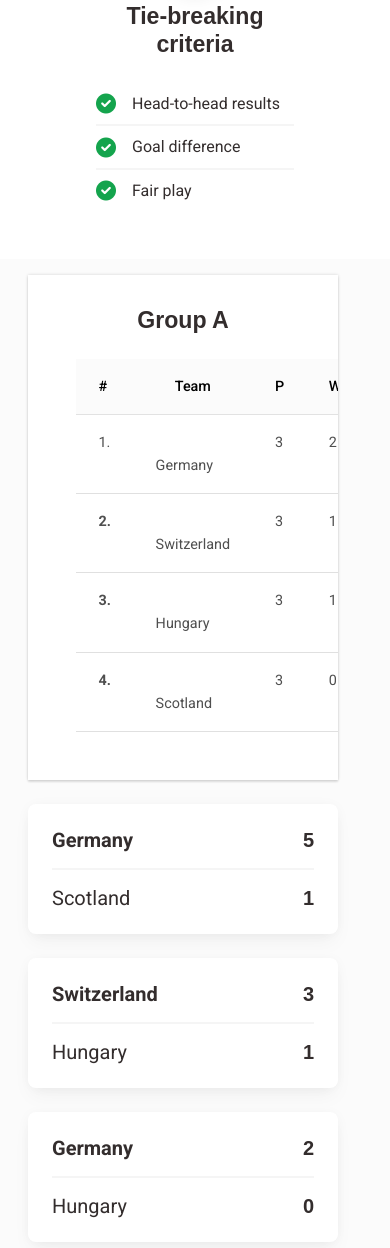
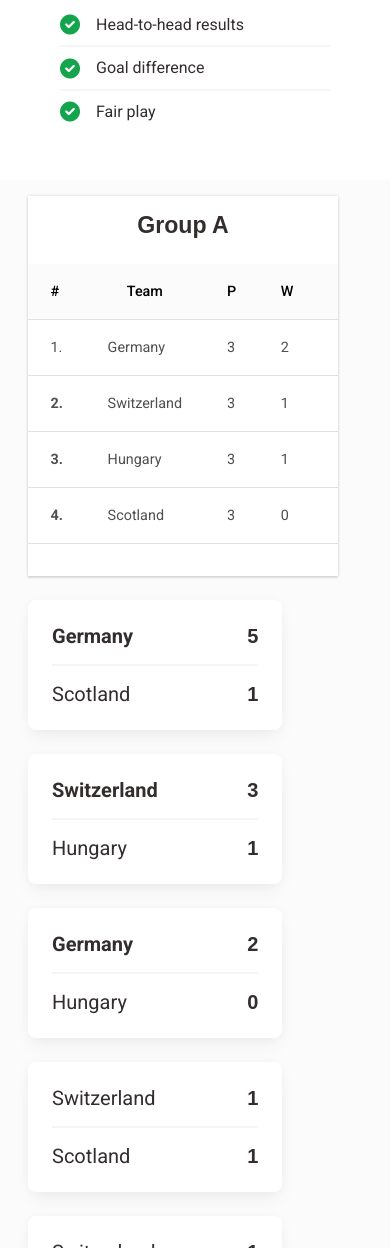
Before and after one commit to catalinbroinas/euro-2024, a website with bundled scripts: page groupStage.html in a window 390 px wide. Shown: the part 752-2000 px from the top of the page. Built offline with nearby package versions, Linux system fonts and the light colour scheme; grey boxes are pictures that could not be loaded.

Commit message:
Improve responsive design for `groupStage.html`

```diff
--- a/groupStage.html
+++ b/groupStage.html
@@ -120,7 +120,9 @@
         <!-- Info -->
         <section class="row justify-content-center pt-5 pb-4 px-5">
           <!-- First Column -->
-          <div class="col-auto text-center mx-0 mt-0 mb-xl-0 mb-4 px-5">
+          <div
+            class="col-xl-auto col-lg-6 col-md-8 col-sm-10 col-12 text-center mx-0 mt-0 mb-xl-0 mb-4 px-lg-5"
+          >
             <!-- Icon -->
             <i class="fas fa-trophy shadow-4-strong group-item-icon"></i>
 
@@ -152,7 +154,9 @@
           </div>
           <!-- First Column -->
           <!-- Second Column -->
-          <div class="col-auto text-center mx-0 mt-0 mb-xl-0 mb-4 px-5">
+          <div
+            class="col-xl-auto col-lg-6 col-md-8 col-sm-10 col-12 text-center mx-0 mt-0 mb-xl-0 mb-4 px-lg-5"
+          >
             <!-- Icon -->
             <i class="fas fa-balance-scale shadow-4-strong group-item-icon"></i>
 
@@ -197,7 +201,7 @@
           >
             <!-- First Column -->
             <div
-              class="col-ultra-5 col-xxxl-6 col-xxl-7 col-xl-9 col-lg-auto col-sm-12 mx-auto"
+              class="col-ultra-5 col-xxxl-6 col-xxl-7 col-xl-9 col-lg-auto col-12 mx-auto"
               id="group-A-table"
             >
               <div class="table-responsive shadow-2-strong table-group">
@@ -221,7 +225,11 @@
                     <tr>
                       <td><strong>1.</strong></td>
                       <td>
-                        <i class="flag flag-germany me-2" title="Germany"></i
+                        <span class="flag-country me-2">
+                          <i
+                            class="flag flag-germany"
+                            title="Germany"
+                          ></i></span
                         >Germany
                       </td>
                       <td>3</td>
@@ -236,10 +244,11 @@
                     <tr>
                       <td><strong>2.</strong></td>
                       <td>
-                        <i
-                          class="flag flag-switzerland me-2"
-                          title="Switzerland"
-                        ></i
+                        <span class="flag-country me-2">
+                          <i
+                            class="flag flag-switzerland"
+                            title="Switzerland"
+                          ></i></span
                         >Switzerland
                       </td>
                       <td>3</td>
@@ -254,7 +263,11 @@
                     <tr>
                       <td><strong>3.</strong></td>
                       <td>
-                        <i class="flag flag-hungary me-2" title="Hungary"></i
+                        <span class="flag-country me-2">
+                          <i
+                            class="flag flag-hungary"
+                            title="Hungary"
+                          ></i></span
                         >Hungary
                       </td>
                       <td>3</td>
@@ -269,7 +282,11 @@
                     <tr>
                       <td><strong>4.</strong></td>
                       <td>
-                        <i class="flag flag-scotland me-2" title="Scotland"></i
+                        <span class="flag-country me-2">
+                          <i
+                            class="flag flag-scotland me-2"
+                            title="Scotland"
+                          ></i></span
                         >Scotland
                       </td>
                       <td>3</td>
@@ -287,11 +304,11 @@
             </div>
             <!-- First Column -->
             <!-- Second Column -->
-            <div class="col-ultra-5 col-xxxl-6 col-xxl-5 col-sm-12">
+            <div class="col-xxxl-6 col-xxl-5 col-sm-12">
               <!-- Row -->
               <div class="row g-4">
                 <!-- Column 1 -->
-                <div class="col-xxl-6 col-lg-4 col-sm-10">
+                <div class="col-ultra-4 col-xxl-6 col-lg-4 col-sm-6 col-10">
                   <!-- Card -->
                   <div class="card">
                     <!-- Card Body -->
@@ -317,7 +334,7 @@
                 <!-- Column 1 -->
 
                 <!-- Column 2 -->
-                <div class="col-xxl-6 col-lg-4 col-sm-10">
+                <div class="col-ultra-4 col-xxl-6 col-lg-4 col-sm-6 col-10">
                   <!-- Card -->
                   <div class="card">
                     <!-- Card Body -->
@@ -343,7 +360,7 @@
                 <!-- Column 2 -->
 
                 <!-- Column 3 -->
-                <div class="col-xxl-6 col-lg-4 col-sm-10">
+                <div class="col-ultra-4 col-xxl-6 col-lg-4 col-sm-6 col-10">
                   <!-- Card -->
                   <div class="card">
                     <!-- Card Body -->
@@ -369,7 +386,7 @@
                 <!-- Column 3 -->
 
                 <!-- Column 4 -->
-                <div class="col-xxl-6 col-lg-4 col-sm-10">
+                <div class="col-ultra-4 col-xxl-6 col-lg-4 col-sm-6 col-10">
                   <!-- Card -->
                   <div class="card">
                     <!-- Card Body -->
@@ -395,7 +412,7 @@
                 <!-- Column 4 -->
 
                 <!-- Column 5 -->
-                <div class="col-xxl-6 col-lg-4 col-sm-10">
+                <div class="col-ultra-4 col-xxl-6 col-lg-4 col-sm-6 col-10">
                   <!-- Card -->
                   <div class="card">
                     <!-- Card Body -->
@@ -421,7 +438,7 @@
                 <!-- Column 5 -->
 
                 <!-- Column 6 -->
-                <div class="col-xxl-6 col-lg-4 col-sm-10">
+                <div class="col-ultra-4 col-xxl-6 col-lg-4 col-sm-6 col-10">
                   <!-- Card -->
                   <div class="card">
                     <!-- Card Body -->
--- a/src/js/main.js
+++ b/src/js/main.js
@@ -89,7 +89,7 @@ async function HandlePageContent() {
                 // Create column for group results
                 const resultsWrapper = utilityDom.createDOMElement({
                     elementTag: 'div',
-                    elementClass: ['col-ultra-5', 'col-xxxl-6', 'col-xxl-5', 'col-sm-12', 'my-0'],
+                    elementClass: ['col-xxxl-6', 'col-xxl-5', 'col-sm-12', 'my-0'],
                     elementId: `group-${groupLetter}-results`
                 });
 
--- a/src/js/module/groups.js
+++ b/src/js/module/groups.js
@@ -88,6 +88,10 @@ function GroupDomHandler() {
 
                 if (cell.icon) {
                     cell.icon.forEach(icon => {
+                        const iconElementWrapper = utilityDom.createDOMElement({
+                            elementTag: 'span',
+                            elementClass: ['flag-country', 'me-2']
+                        });
                         const iconElement = utilityDom.createDOMElement({
                             elementTag: 'i',
                             elementClass: icon.class ? icon.class : [],
@@ -95,7 +99,8 @@ function GroupDomHandler() {
                                 title: icon.title
                             }
                         });
-                        td.appendChild(iconElement);
+                        iconElementWrapper.appendChild(iconElement);
+                        td.appendChild(iconElementWrapper);
                     });
                 }
 
@@ -127,7 +132,7 @@ function GroupDomHandler() {
         // Create card structure
         const cardWrapper = utilityDom.createDOMElement({
             elementTag: 'div',
-            elementClass: ['col-xxl-6', 'col-lg-4', 'col-sm-10']
+            elementClass: ['col-ultra-4', 'col-xxl-6', 'col-lg-4', 'col-sm-6', 'col-10']
         });
         const card = utilityDom.createDOMElement({
             elementTag: 'div',
--- a/src/json/groupsTable.json
+++ b/src/json/groupsTable.json
@@ -17,9 +17,7 @@
       [
         { "class": "fw-bold", "text": "1." },
         {
-          "icon": [
-            { "class": ["flag", "flag-germany", "me-2"], "title": "Germany" }
-          ],
+          "icon": [{ "class": ["flag", "flag-germany"], "title": "Germany" }],
           "text": "Germany"
         },
         { "text": "3" },
@@ -36,7 +34,7 @@
         {
           "icon": [
             {
-              "class": ["flag", "flag-switzerland", "me-2"],
+              "class": ["flag", "flag-switzerland"],
               "title": "Switzerland"
             }
           ],
@@ -54,9 +52,7 @@
       [
         { "class": ["fw-bold"], "text": "3." },
         {
-          "icon": [
-            { "class": ["flag", "flag-hungary", "me-2"], "title": "Hungary" }
-          ],
+          "icon": [{ "class": ["flag", "flag-hungary"], "title": "Hungary" }],
           "text": "Hungary"
         },
         { "text": "3" },
@@ -71,9 +67,7 @@
       [
         { "class": ["fw-bold"], "text": "4." },
         {
-          "icon": [
-            { "class": ["flag", "flag-scotland", "me-2"], "title": "Scotland" }
-          ],
+          "icon": [{ "class": ["flag", "flag-scotland"], "title": "Scotland" }],
           "text": "Scotland"
         },
         { "text": "3" },
@@ -105,9 +99,7 @@
       [
         { "class": "fw-bold", "text": "1." },
         {
-          "icon": [
-            { "class": ["flag", "flag-spain", "me-2"], "title": "Spain" }
-          ],
+          "icon": [{ "class": ["flag", "flag-spain"], "title": "Spain" }],
           "text": "Spain"
         },
         { "text": "3" },
@@ -124,7 +116,7 @@
         {
           "icon": [
             {
-              "class": ["flag", "flag-italy", "me-2"],
+              "class": ["flag", "flag-italy"],
               "title": "Italy"
             }
           ],
@@ -142,9 +134,7 @@
       [
         { "class": ["fw-bold"], "text": "3." },
         {
-          "icon": [
-            { "class": ["flag", "flag-croatia", "me-2"], "title": "Croatia" }
-          ],
+          "icon": [{ "class": ["flag", "flag-croatia"], "title": "Croatia" }],
           "text": "Croatia"
         },
         { "text": "3" },
@@ -159,9 +149,7 @@
       [
         { "class": ["fw-bold"], "text": "4." },
         {
-          "icon": [
-            { "class": ["flag", "flag-albania", "me-2"], "title": "Albania" }
-          ],
+          "icon": [{ "class": ["flag", "flag-albania"], "title": "Albania" }],
           "text": "Albania"
         },
         { "text": "3" },
@@ -193,9 +181,7 @@
       [
         { "class": "fw-bold", "text": "1." },
         {
-          "icon": [
-            { "class": ["flag", "flag-england", "me-2"], "title": "England" }
-          ],
+          "icon": [{ "class": ["flag", "flag-england"], "title": "England" }],
           "text": "England"
         },
         { "text": "3" },
@@ -212,7 +198,7 @@
         {
           "icon": [
             {
-              "class": ["flag", "flag-denmark", "me-2"],
+              "class": ["flag", "flag-denmark"],
               "title": "Denmark"
             }
           ],
@@ -230,9 +216,7 @@
       [
         { "class": ["fw-bold"], "text": "3." },
         {
-          "icon": [
-            { "class": ["flag", "flag-slovenia", "me-2"], "title": "Slovenia" }
-          ],
+          "icon": [{ "class": ["flag", "flag-slovenia"], "title": "Slovenia" }],
           "text": "Slovenia"
         },
         { "text": "3" },
@@ -247,9 +231,7 @@
       [
         { "class": ["fw-bold"], "text": "4." },
         {
-          "icon": [
-            { "class": ["flag", "flag-serbia", "me-2"], "title": "Serbia" }
-          ],
+          "icon": [{ "class": ["flag", "flag-serbia"], "title": "Serbia" }],
           "text": "Serbia"
         },
         { "text": "3" },
@@ -281,9 +263,7 @@
       [
         { "class": "fw-bold", "text": "1." },
         {
-          "icon": [
-            { "class": ["flag", "flag-austria", "me-2"], "title": "Austria" }
-          ],
+          "icon": [{ "class": ["flag", "flag-austria"], "title": "Austria" }],
           "text": "Austria"
         },
         { "text": "3" },
@@ -300,7 +280,7 @@
         {
           "icon": [
             {
-              "class": ["flag", "flag-france", "me-2"],
+              "class": ["flag", "flag-france"],
               "title": "France"
             }
           ],
@@ -320,7 +300,7 @@
         {
           "icon": [
             {
-              "class": ["flag", "flag-netherlands", "me-2"],
+              "class": ["flag", "flag-netherlands"],
               "title": "Netherlands"
             }
           ],
@@ -338,9 +318,7 @@
       [
         { "class": ["fw-bold"], "text": "4." },
         {
-          "icon": [
-            { "class": ["flag", "flag-poland", "me-2"], "title": "Poland" }
-          ],
+          "icon": [{ "class": ["flag", "flag-poland"], "title": "Poland" }],
           "text": "Poland"
         },
         { "text": "3" },
@@ -372,9 +350,7 @@
       [
         { "class": "fw-bold", "text": "1." },
         {
-          "icon": [
-            { "class": ["flag", "flag-romania", "me-2"], "title": "Romania" }
-          ],
+          "icon": [{ "class": ["flag", "flag-romania"], "title": "Romania" }],
           "text": "Romania"
         },
         { "text": "3" },
@@ -391,7 +367,7 @@
         {
           "icon": [
             {
-              "class": ["flag", "flag-belgium", "me-2"],
+              "class": ["flag", "flag-belgium"],
               "title": "Belgium"
             }
           ],
@@ -409,9 +385,7 @@
       [
         { "class": ["fw-bold"], "text": "3." },
         {
-          "icon": [
-            { "class": ["flag", "flag-slovakia", "me-2"], "title": "Slovakia" }
-          ],
+          "icon": [{ "class": ["flag", "flag-slovakia"], "title": "Slovakia" }],
           "text": "Slovakia"
         },
         { "text": "3" },
@@ -426,9 +400,7 @@
       [
         { "class": ["fw-bold"], "text": "4." },
         {
-          "icon": [
-            { "class": ["flag", "flag-ukraine", "me-2"], "title": "Ukraine" }
-          ],
+          "icon": [{ "class": ["flag", "flag-ukraine"], "title": "Ukraine" }],
           "text": "Ukraine"
         },
         { "text": "3" },
@@ -460,9 +432,7 @@
       [
         { "class": "fw-bold", "text": "1." },
         {
-          "icon": [
-            { "class": ["flag", "flag-portugal", "me-2"], "title": "Portugal" }
-          ],
+          "icon": [{ "class": ["flag", "flag-portugal"], "title": "Portugal" }],
           "text": "Portugal"
         },
         { "text": "3" },
@@ -479,7 +449,7 @@
         {
           "icon": [
             {
-              "class": ["flag", "flag-turkey", "me-2"],
+              "class": ["flag", "flag-turkey"],
               "title": "Turkey"
             }
           ],
@@ -497,9 +467,7 @@
       [
         { "class": ["fw-bold"], "text": "3." },
         {
-          "icon": [
-            { "class": ["flag", "flag-georgia", "me-2"], "title": "Georgia" }
-          ],
+          "icon": [{ "class": ["flag", "flag-georgia"], "title": "Georgia" }],
           "text": "Georgia"
         },
         { "text": "3" },
@@ -516,7 +484,7 @@
         {
           "icon": [
             {
-              "class": ["flag", "flag-czech-republic", "me-2"],
+              "class": ["flag", "flag-czech-republic"],
               "title": "Czech Republic"
             }
           ],
--- a/src/scss/style.scss
+++ b/src/scss/style.scss
@@ -298,6 +298,16 @@
    background-color: rgba(0, 0, 0, 0.25);
 }
 
+@media only screen and (max-width: 991px) {
+   .table-group {
+      background-color: white;
+      padding: 1rem 0;
+   }
+   .flag-country {
+      display: none;
+   }
+}
+
 @media only screen and (max-width: 575px) {
    .stadium-wrapper {
       .stadium-wrapper-content {
```
Also changed, not shown: src/scss/style.css, 1 other file.
